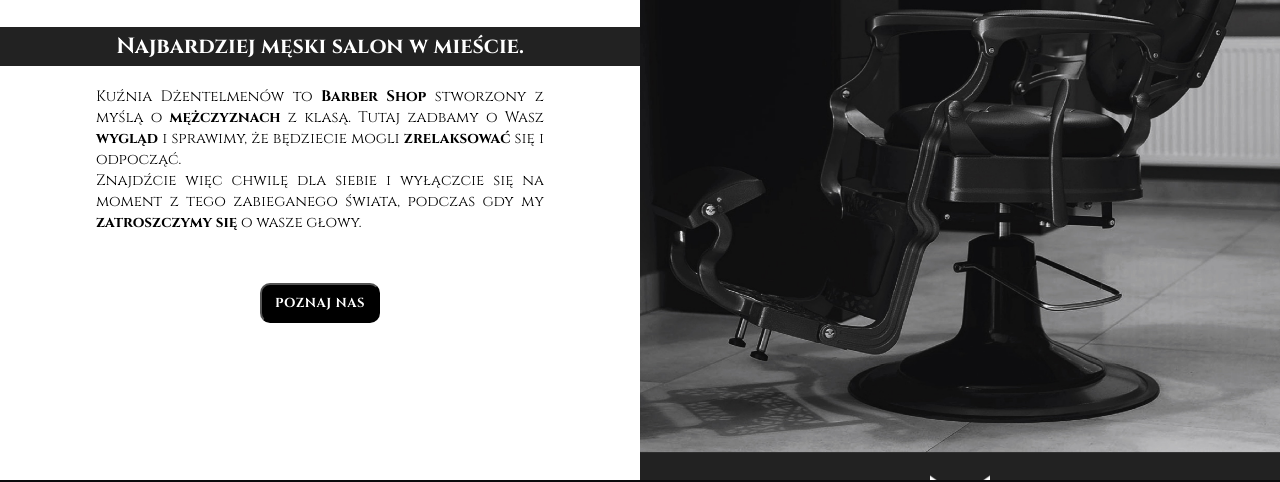
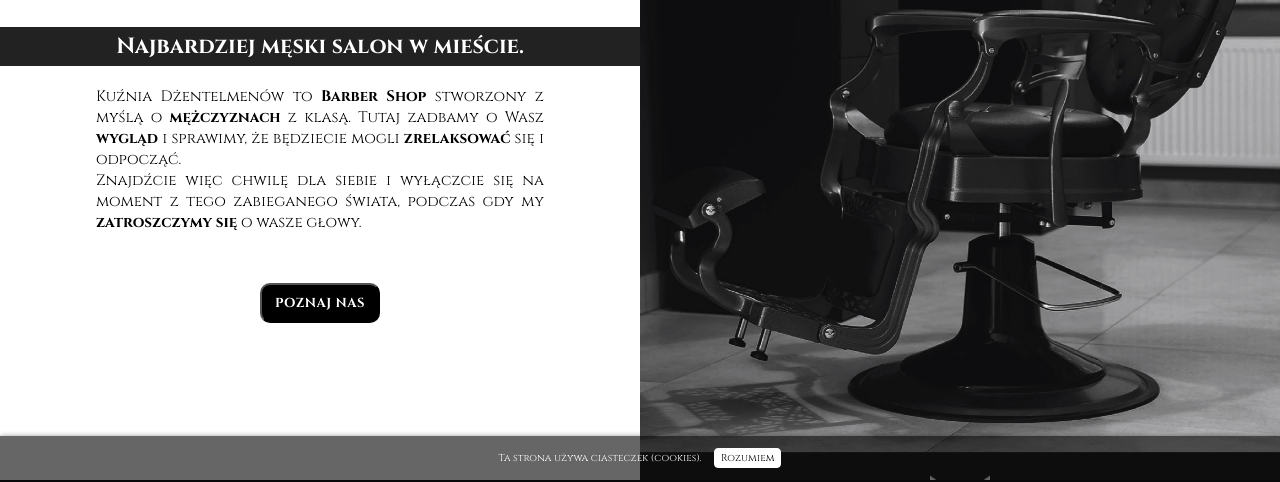
Before and after one commit to dsgnow/barberShop, a plain HTML site: page index.html in a window 1280 px wide. Shown: the part 320-802 px from the top of the page. Drawn offline with nearby package versions, Linux system fonts and the light colour scheme.

Commit message:
add cookie info

```diff
--- a/css/styles.css
+++ b/css/styles.css
@@ -2312,3 +2312,62 @@ footer p {
         min-height: 400px;
     }
 }
+
+#cookies-message {
+    font-size: 8px;
+    color: white;
+    padding: 12px 10px;
+    text-align: center;
+    position: fixed;
+    bottom: 0px;
+    left: 0;
+    right: 0;
+    background-color: rgba(0, 0, 0, 0.6);
+    z-index: 100000;
+    box-shadow: 0 0 5px rgba(0, 0, 0, 0.4);
+    display: none;
+}
+
+#accept-cookies-checkbox {
+    background-color: white;
+    color: black;
+    border: solid 1px white;
+    transition: all 0.5s;
+    padding: 2px 6px;
+    border-radius: 4px;
+    display: inline-block;
+    margin-left: 10px;
+    text-decoration: none;
+    cursor: pointer;
+}
+
+#accept-cookies-checkbox:hover {
+    background-color: black;
+    border-color: white;
+    color: white;
+}
+
+
+@media (orientation:portrait) {
+    #cookies-message {
+        font-size: 8px;
+    }
+}
+
+@media (orientation:portrait) and (min-width: 768px) {
+    #cookies-message {
+        font-size: 14px;
+    }
+}
+
+@media (orientation:landscape) {
+    #cookies-message {
+        font-size: 10px;
+    }
+}
+
+@media (orientation:landscape) and (min-width: 1366px) {
+    #cookies-message {
+        font-size: 14px;
+    }
+}
--- a/index.html
+++ b/index.html
@@ -271,7 +271,14 @@
         <footer>
             <p>Created by: dsgnow &copy 2020</p>
         </footer>
+        <div id="cookies-message-container">
+            <div id="cookies-message">
+                Ta strona używa ciasteczek (cookies).
+                <a href="javascript:WHCloseCookiesWindow();" id="accept-cookies-checkbox">Rozumiem</a>
+            </div>
+        </div>
     </main>
+
     <script src="https://kit.fontawesome.com/4b11486782.js" crossorigin="anonymous"></script>
     <script src="https://ajax.googleapis.com/ajax/libs/jquery/1.11.0/jquery.min.js"></script>
     <script src="js/main.js"></script>
--- a/js/main.js
+++ b/js/main.js
@@ -359,3 +359,17 @@ btnFacebook.on('click', function () {
 btnInsta.on('click', function () {
     window.open('https://www.instagram.com/kuznia_dzentelmenow/?igshid=1erm1rgcgohtt&fbclid=IwAR3SSynwriXx75SGl2Tt1WRjsjQ6IJuUhJKzWo0k6fcw-O7aTkd538FBDSE', '_blank');
 })
+
+//cookies//
+function WHCheckCookies() {
+    if (!localStorage.cookies_accepted) {
+        var cookies_message = document.getElementById("cookies-message");
+        cookies_message.style.display = "block"
+    }
+}
+window.onload = WHCheckCookies;
+
+function WHCloseCookiesWindow() {
+    localStorage.cookies_accepted = true;
+    document.getElementById("cookies-message-container").removeChild(document.getElementById("cookies-message"));
+}
```
